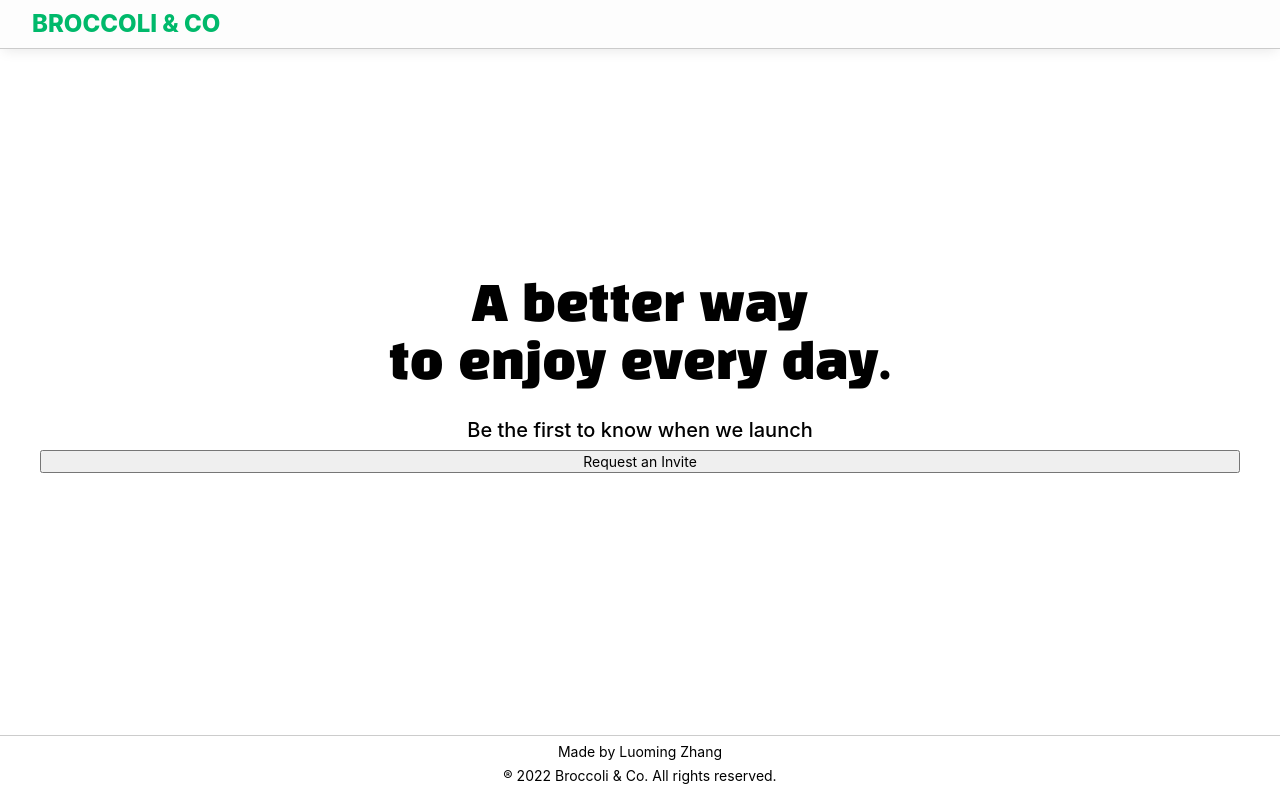
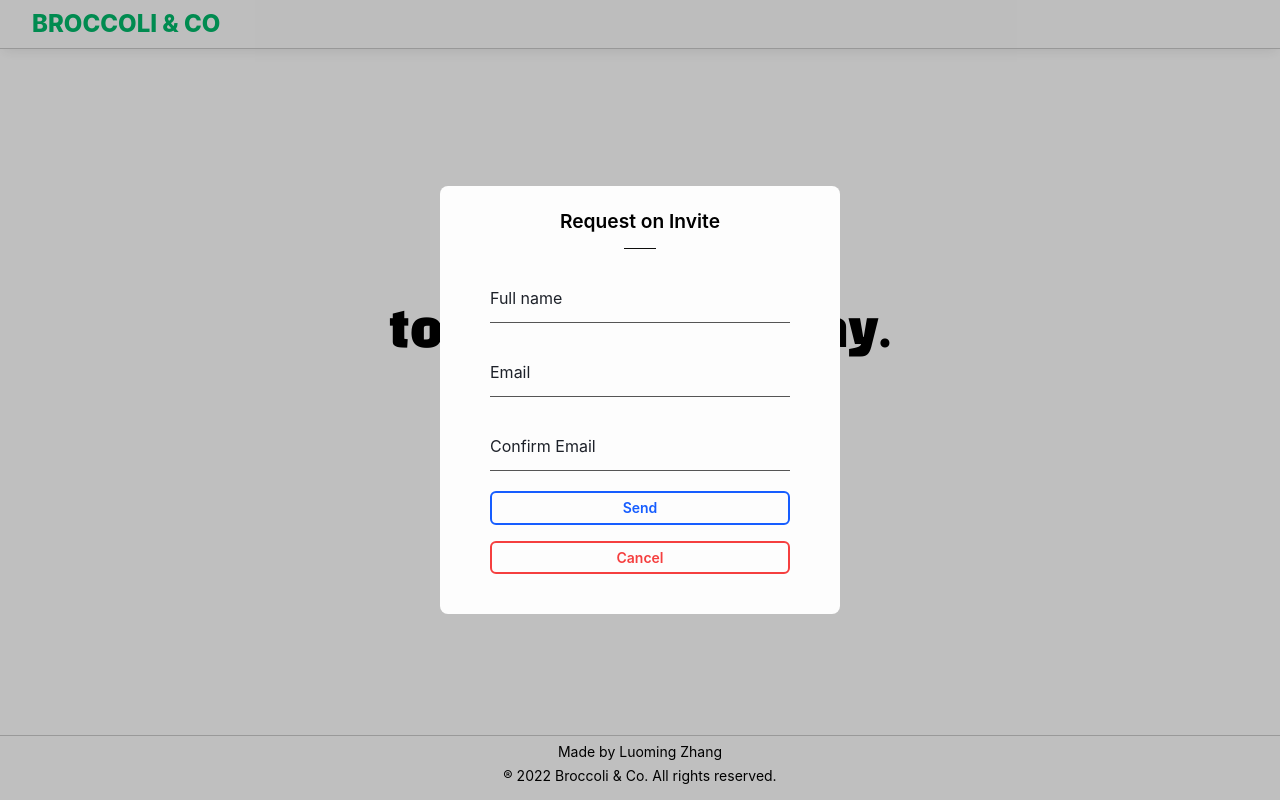
Before and after one commit to lokissue/broccoli-and-co, a React (Create React App) app: page / in a window 1280 px wide. Both pictures are taken after a click on the button "Request an Invite". Built offline with nearby package versions, Linux system fonts and the light colour scheme.

Commit message:
feat: request invite

```diff
--- a/src/App.tsx
+++ b/src/App.tsx
@@ -12,6 +12,7 @@ function App() {
         <div className={'header-wrapper'}>
           <a href='/'>
             <span className={'header-title'}>{BRAND_NAME}</span>
+            {/* <span className={'header-title'}>{process.env.REACT_APP_BRAND_NAME}</span> */}
           </a>
         </div>
       </Header>
--- /dev/null
+++ b/src/views/Home/RequestForm.tsx
@@ -0,0 +1,117 @@
+import React, { useState } from 'react';
+
+import Button from 'components/Button';
+import { Input } from 'components/Form';
+import { formValueProps, requestFormProps } from './interface';
+
+const RequestForm = (props: requestFormProps) => {
+  const { toggle, switchForm } = props;
+  const [formValues, setFormValues] = useState<formValueProps>({
+    name: '',
+    email: '',
+    confirmEmail: '',
+  });
+  const [errorMsg, setErrorMsg] = useState('');
+  const [isSending, setIsSending] = useState(false);
+
+  const handleSubmit = (e: { preventDefault: () => void }) => {
+    e.preventDefault();
+    if (!formValues.name || formValues.name.length < 3) {
+      setErrorMsg('Full name needs to be at least 3 characters long');
+      return;
+    }
+    if (!formValues.email || formValues.email !== formValues.confirmEmail) {
+      setErrorMsg('Email not match');
+      return;
+    }
+    setErrorMsg('');
+    sendRequest();
+  };
+
+  const sendRequest = async () => {
+    setErrorMsg('');
+    try {
+      const url = process.env.REACT_APP_API_URL;
+      if (!url) {
+        throw new Error('ENV parameter is missing!');
+      }
+      setIsSending(true);
+      const res = await fetch(url, {
+        method: 'POST',
+        headers: {
+          'Content-Type': 'application/x-www-form-urlencoded',
+        },
+        body: new URLSearchParams({
+          name: formValues.name,
+          email: formValues.email,
+        }),
+      });
+      if (res.ok) {
+        switchForm && switchForm('RESULT');
+        return;
+      } else {
+        const resJson = await res.json();
+        const { errorMessage } = resJson;
+        setErrorMsg(errorMessage);
+      }
+    } catch (error) {
+      console.log(error);
+      setErrorMsg('Please try again!');
+    } finally {
+      setIsSending(false);
+    }
+  };
+
+  const handleChange = (e) => {
+    setErrorMsg('');
+    setFormValues({ ...formValues, [e.target.name]: e.target.value || '' });
+  };
+
+  return (
+    <>
+      <form className={'home-modal-form home-modal-container'} onSubmit={handleSubmit}>
+        <p className={'home-modal-title'}>Request on Invite</p>
+        <span className={'home-modal-divider'}></span>
+        <Input
+          className={'home-modal-form-input'}
+          type='text'
+          name='name'
+          onChange={handleChange}
+          label={'Full name'}
+          required
+        />
+        <Input
+          className={'home-modal-form-input'}
+          type='email'
+          name='email'
+          onChange={handleChange}
+          label={'Email'}
+          required
+        />
+        <Input
+          className={'home-modal-form-input'}
+          type='email'
+          name='confirmEmail'
+          onChange={handleChange}
+          label={'Confirm Email'}
+          required
+        />
+
+        <Button
+          className={'home-modal-button'}
+          appearance='link'
+          type='submit'
+          disabled={isSending}
+        >
+          {isSending ? 'Sending, please wait...' : 'Send'}
+        </Button>
+        <Button className={'home-modal-button'} appearance='danger' onClick={toggle}>
+          Cancel
+        </Button>
+      </form>
+      {errorMsg ? <span className='home-modal-error-message'>{errorMsg}</span> : null}
+    </>
+  );
+};
+
+export default RequestForm;
--- /dev/null
+++ b/src/views/Home/Result.tsx
@@ -0,0 +1,27 @@
+import React, { useEffect } from 'react';
+
+import { resultFormProps } from './interface';
+import { BRAND_NAME } from 'constants/data';
+import Button from 'components/Button';
+
+const Result = (props: resultFormProps) => {
+  const { toggle, switchForm } = props;
+
+  useEffect(() => {
+    return () => switchForm && switchForm('REQUEST');
+  }, [switchForm]);
+  return (
+    <div className='home-modal-container'>
+      <p className={'home-modal-title'}>All done!</p>
+      <span className={'home-modal-divider'}></span>
+      <p
+        className={'home-modal-result-text'}
+      >{`You will be one of the first to experience ${BRAND_NAME} when we launch.`}</p>
+      <Button className={'home-modal-button'} appearance='link' onClick={toggle}>
+        OK
+      </Button>
+    </div>
+  );
+};
+
+export default Result;
--- a/src/views/Home/_style.scss
+++ b/src/views/Home/_style.scss
@@ -17,6 +17,54 @@
   }
 
   &-request-button {
-        display: inline
+    margin-top: 2rem;
+    font-size: 16px;
+  }
+
+  &-modal {
+    width: 360px;
+    display: flex;
+    flex-direction: column;
+    align-items: center;
+
+    &-container {
+      display: flex;
+      flex-direction: column;
+      align-items: center;
+      // min-width: 250px;
+      max-width: 300px;
+    }
+
+    &-title {
+      font-size: 1.2rem;
+      font-weight: $font-weight-semibold;
+    }
+
+    &-divider {
+      width: 2rem;
+      margin-bottom: $spacing-8;
+      border-bottom: 1px solid map-get($map: $theme-colors, $key: 'dark');
+    }
+
+    &-button {
+      width: 100%;
+    }
+
+    &-form {
+      width: 300px;
+      &-input {
+        // min-width: 250px;
+        width: 100%;
       }
     }
+
+    &-error-message {
+      color: map-get($map: $theme-colors, $key: 'danger');
+      font-size: 12px;
+    }
+
+    &-result-text {
+
+    }
+  }
+}
--- a/src/views/Home/index.tsx
+++ b/src/views/Home/index.tsx
@@ -1,8 +1,20 @@
-import React from 'react';
+import React, { useState } from 'react';
 
-// import Button from 'components/Button';
+import { ModalState } from './interface';
+import Modal from 'components/Modal';
+import useModal from 'util/hooks/useModal';
+import Button from 'components/Button';
+import RequestForm from './RequestForm';
+import Result from './Result';
 
 const Home = () => {
+  const { isVisible, toggle } = useModal();
+  const [modalState, setModalState] = useState<ModalState>('REQUEST');
+
+  const switchForm = (state: ModalState) => {
+    setModalState(state);
+  };
+
   return (
     <div className={'home'}>
       <h1 className={'home-title'}>
@@ -11,7 +23,23 @@ const Home = () => {
         to enjoy every day.
       </h1>
       <h5 className={'home-subtitle'}>Be the first to know when we launch</h5>
-      <button className={'home-request-button'}>Request an Invite</button>
+      <div>
+        <Button className={'home-request-button'} onClick={toggle}>
+          Request an Invite
+        </Button>
+      </div>
+      <Modal
+        visible={isVisible}
+        toggle={toggle}
+        className={'home-modal'}
+        onClose={() => setModalState('REQUEST')}
+      >
+        {modalState === 'RESULT' ? (
+          <Result toggle={toggle} />
+        ) : (
+          <RequestForm toggle={toggle} switchForm={switchForm} />
+        )}
+      </Modal>
     </div>
   );
 };
--- /dev/null
+++ b/src/views/Home/interface.ts
@@ -0,0 +1,16 @@
+export type ModalState = 'REQUEST' | 'RESULT';
+
+export interface formValueProps {
+  name: string;
+  email: string;
+  confirmEmail: string;
+}
+
+interface baseFormProps {
+  toggle?: () => void;
+  switchForm?: (s: ModalState) => void;
+}
+
+export interface requestFormProps extends baseFormProps {}
+
+export interface resultFormProps extends baseFormProps {}
```
Lines whose indentation alone changed are shown as unchanged.
